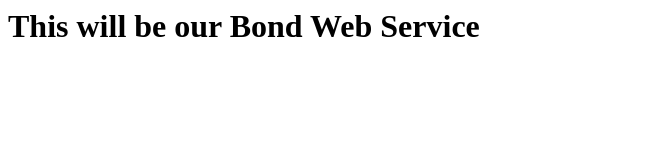
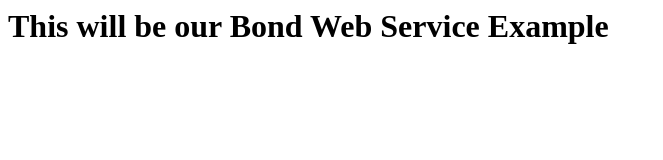
Before and after one commit to itsnicooleo/bond-web-service-wn21-2, a plain HTML site: page index.html in a window 1280 px wide. Shown: the whole page, without its empty margins (0-663 px from the left). Drawn offline with Linux system fonts and the light colour scheme.

Commit message:
Update index.html

```diff
--- a/index.html
+++ b/index.html
@@ -1 +1 @@
-<h1>This will be our Bond Web Service</h1>
+<h1>This will be our Bond Web Service Example</h1>
```
